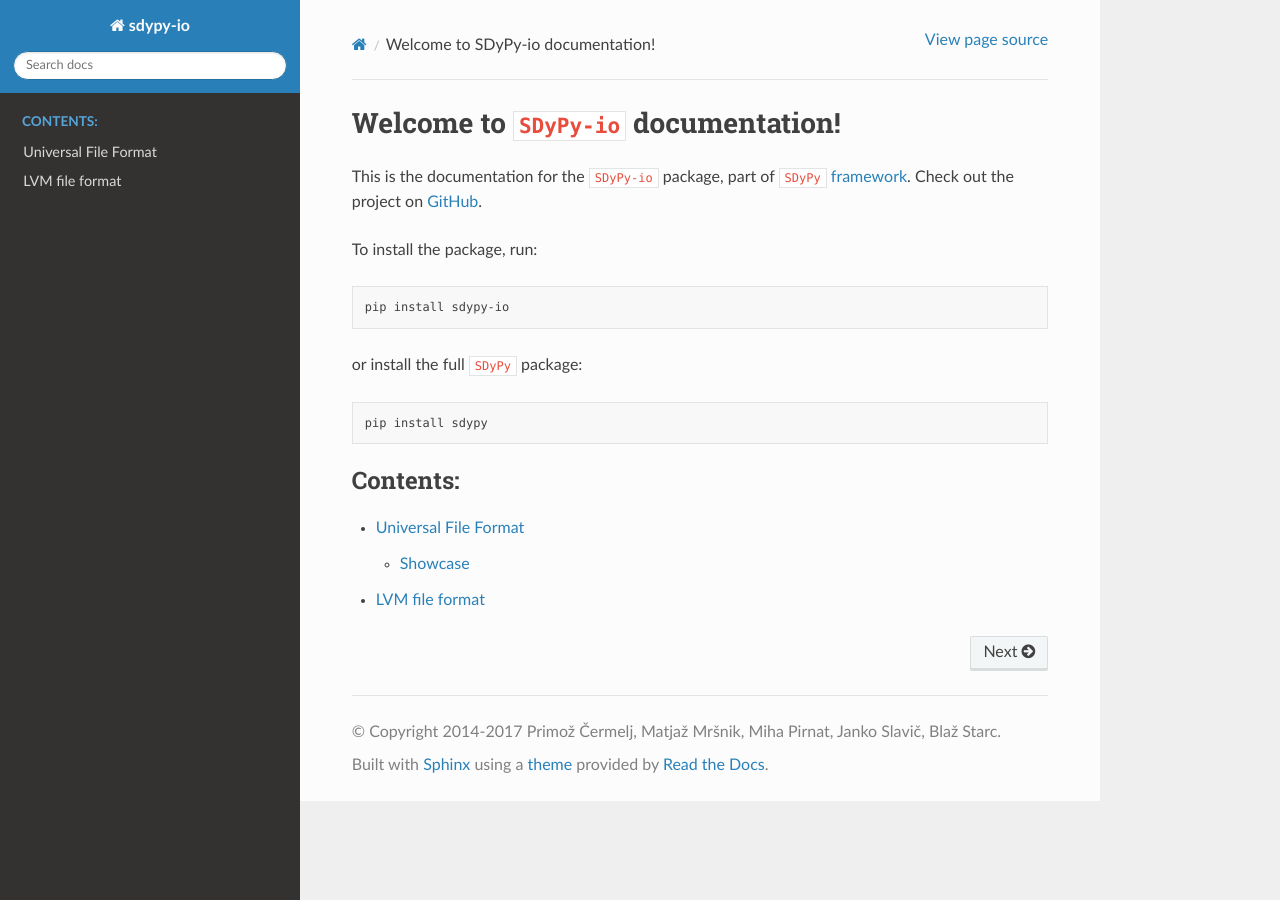
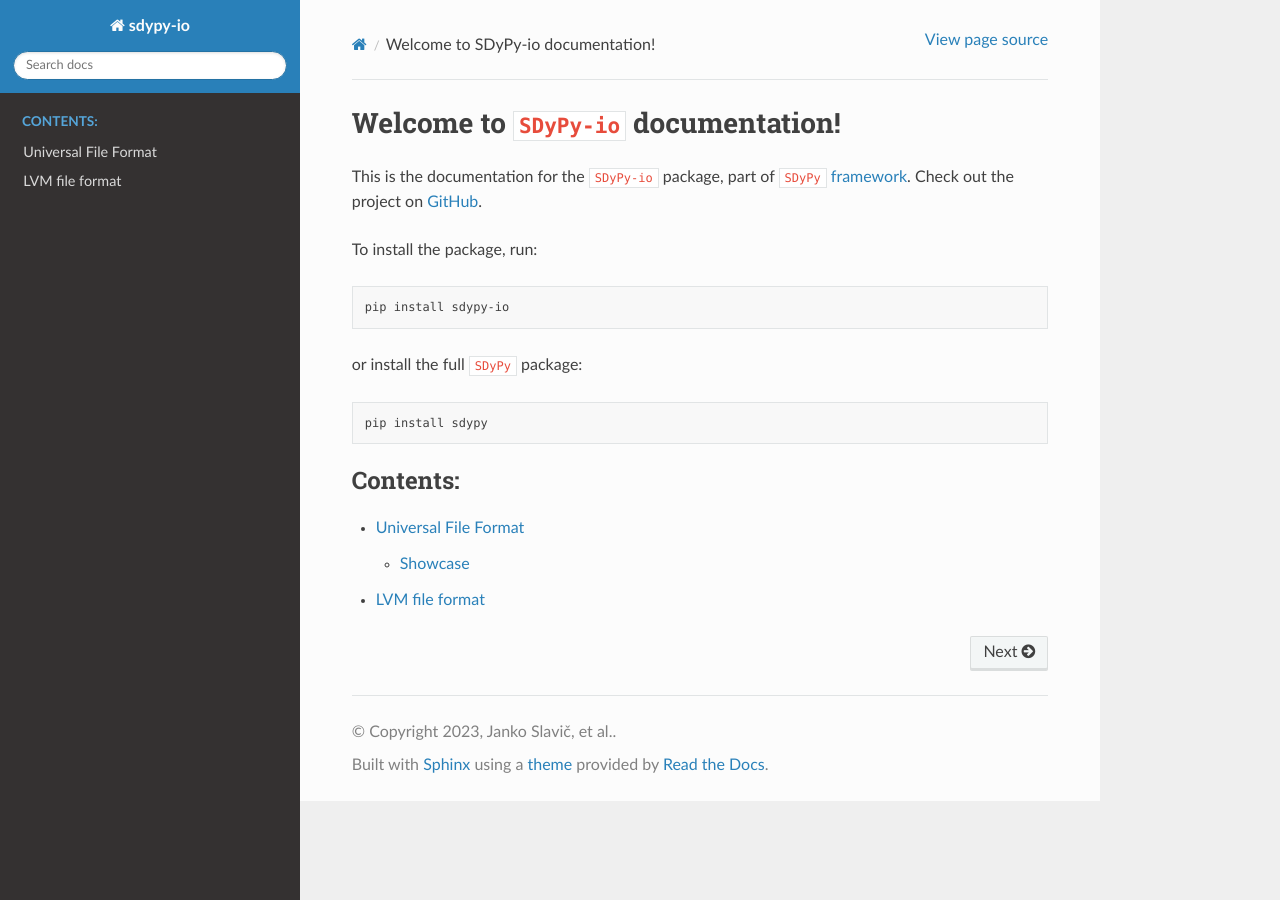
Before and after one commit to sdypy/sdypy-io, a Sphinx documentation site: the page built from docs/source/index.rst, in a window 1280 px wide. Built offline with Sphinx 7.4.7 and the Read the Docs theme 2.0.0, drawn with Linux system fonts in a browser that asks for light colours.

Commit message:
conf, setup update

```diff
--- a/docs/source/conf.py
+++ b/docs/source/conf.py
@@ -21,13 +21,13 @@
 # -- Project information -----------------------------------------------------
 
 project = 'sdypy-io'
-copyright = '2014-2017 Primož Čermelj, Matjaž Mršnik, Miha Pirnat, Janko Slavič, Blaž Starc'
-author = 'Primož Čermelj, Matjaž Mršnik, Miha Pirnat, Janko Slavič, Blaž Starc, et al.'
+copyright = '2023, Janko Slavič, et al.'
+author = 'Janko Slavič, et al.'
 
 # The short X.Y version
 version = ''
 # The full version, including alpha/beta/rc tags
-release = '2014'
+release = '2023'
 
 
 # -- General configuration ---------------------------------------------------
@@ -137,7 +137,7 @@
 #  author, documentclass [howto, manual, or own class]).
 latex_documents = [
     (master_doc, 'sdypy-io.tex', 'sdypy-io Documentation',
-     'Primož Čermelj, Matjaž Mršnik, Miha Pirnat, Janko Slavič, Blaž Starc', 'manual'),
+     'Janko Slavič, et al.', 'manual'),
 ]
 
 
```
Also changed, not shown: setup.py (+2 -20 lines).
